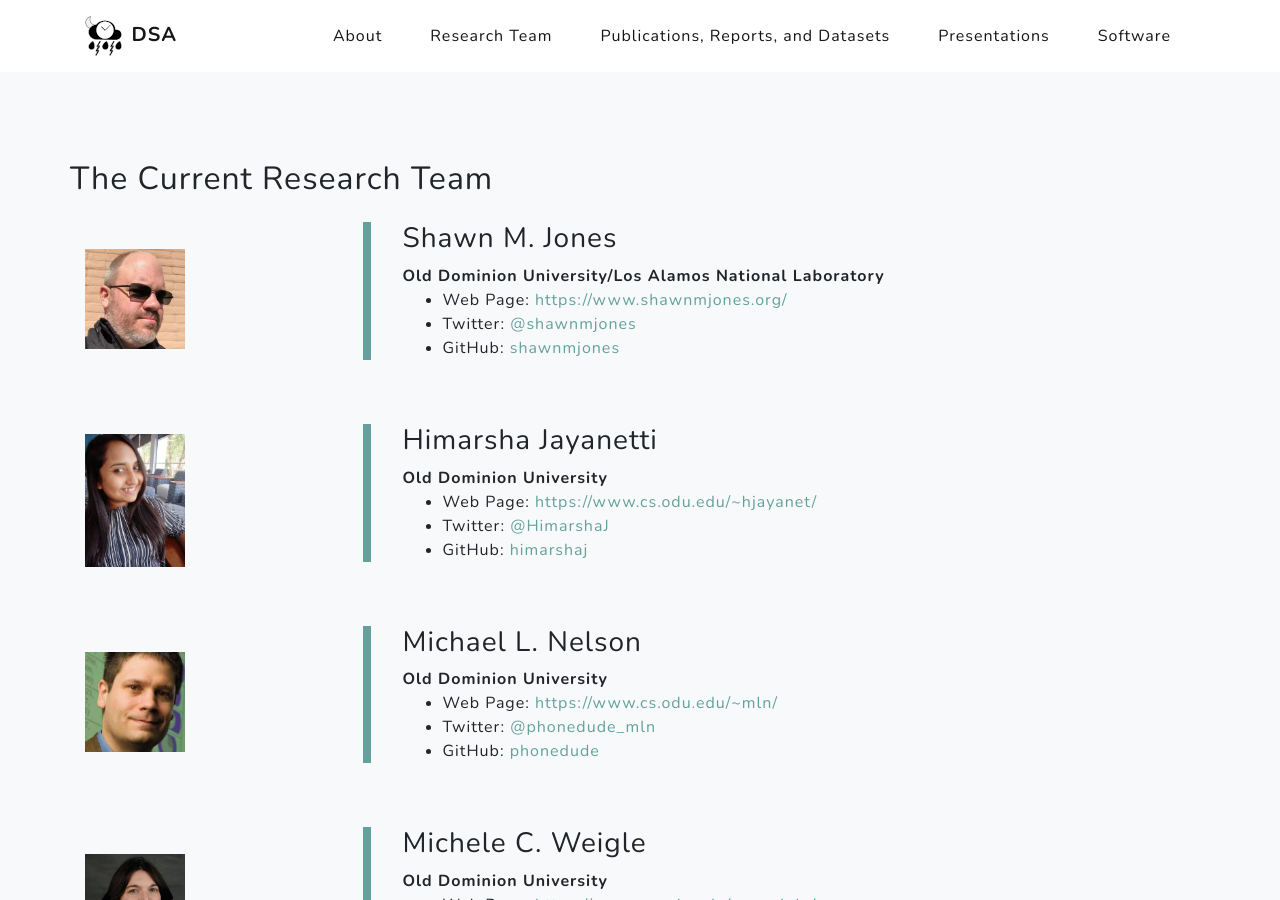
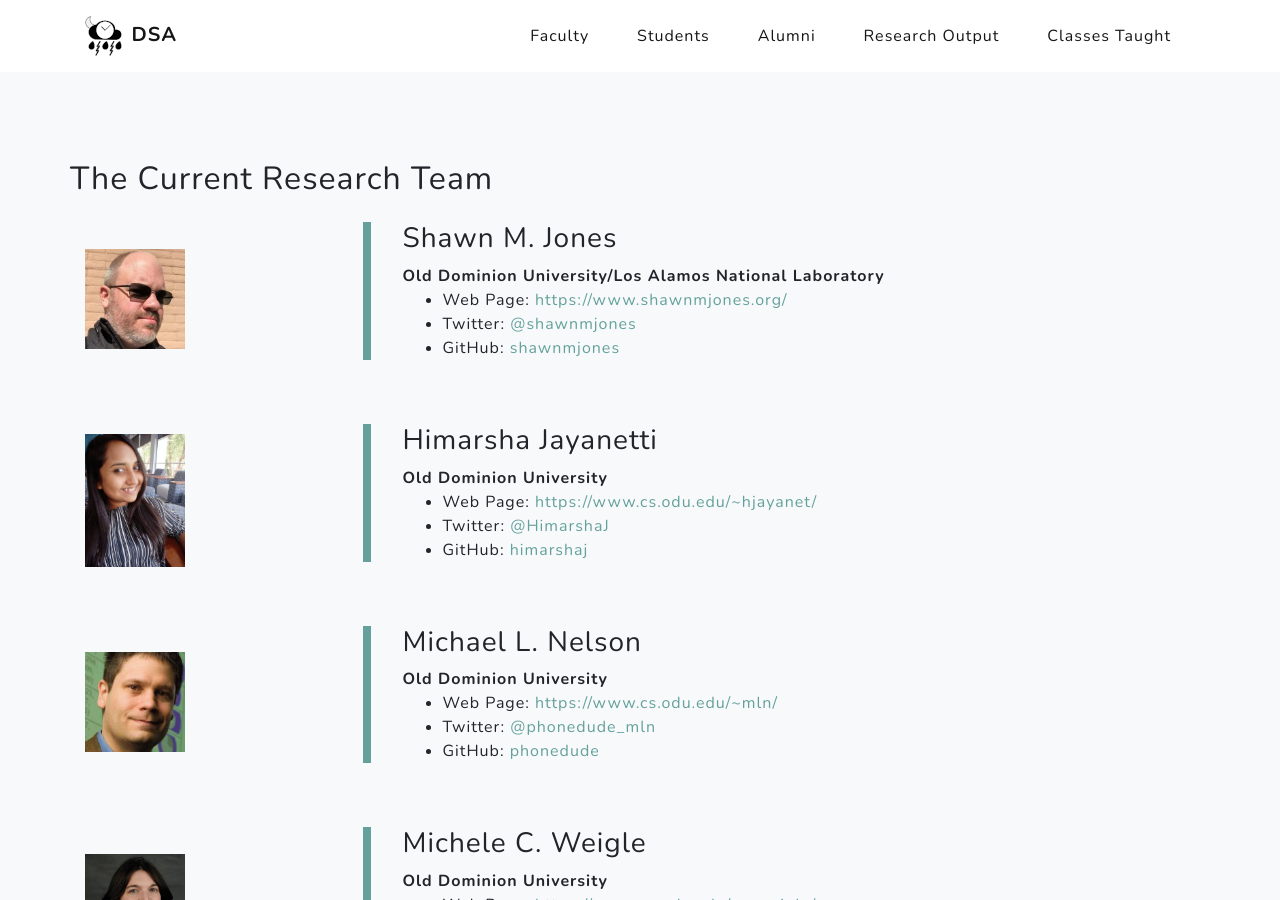
Before and after one commit to oduwsdl/oduwsdl.github.io, a Jekyll site: the page built from team.html, in a window 1280 px wide and 900 px high. Built offline with Jekyll 4.4.1, drawn with Linux system fonts in a browser that asks for light colours; nearby versions of some CDN libraries.

Commit message:
Update top_menu.html

```diff
--- a/_includes/top_menu.html
+++ b/_includes/top_menu.html
@@ -1,17 +1,17 @@
 <ul class="navbar-nav ml-auto">
     <li class="nav-item">
-        <a class="nav-link js-scroll-trigger" href="{{ site.baseurl }}/about.html">About</a>
+        <a class="nav-link js-scroll-trigger" href="{{ site.baseurl }}#Faculty">Faculty</a>
     </li>
     <li class="nav-item">
-        <a class="nav-link js-scroll-trigger" href="{{ site.baseurl }}/team.html">Research Team</a>
+        <a class="nav-link js-scroll-trigger" href="{{ site.baseurl }}#Students">Students</a>
     </li>
     <li class="nav-item">
-        <a class="nav-link js-scroll-trigger" href="{{ site.baseurl }}/publications.html">Publications, Reports, and Datasets</a>
+        <a class="nav-link js-scroll-trigger" href="{{ site.baseurl }}#Alumni">Alumni</a>
     </li>
     <li class="nav-item">
-        <a class="nav-link js-scroll-trigger" href="{{ site.baseurl }}/presentations.html">Presentations</a>
+        <a class="nav-link js-scroll-trigger" href="{{ site.baseurl }}#Research">Research Output</a>
     </li>
     <li class="nav-item">
-        <a class="nav-link js-scroll-trigger" href="{{ site.baseurl }}/software.html">Software</a>
+        <a class="nav-link js-scroll-trigger" href="{{ site.baseurl }}#Classes">Classes Taught</a>
     </li>
 </ul>
```
